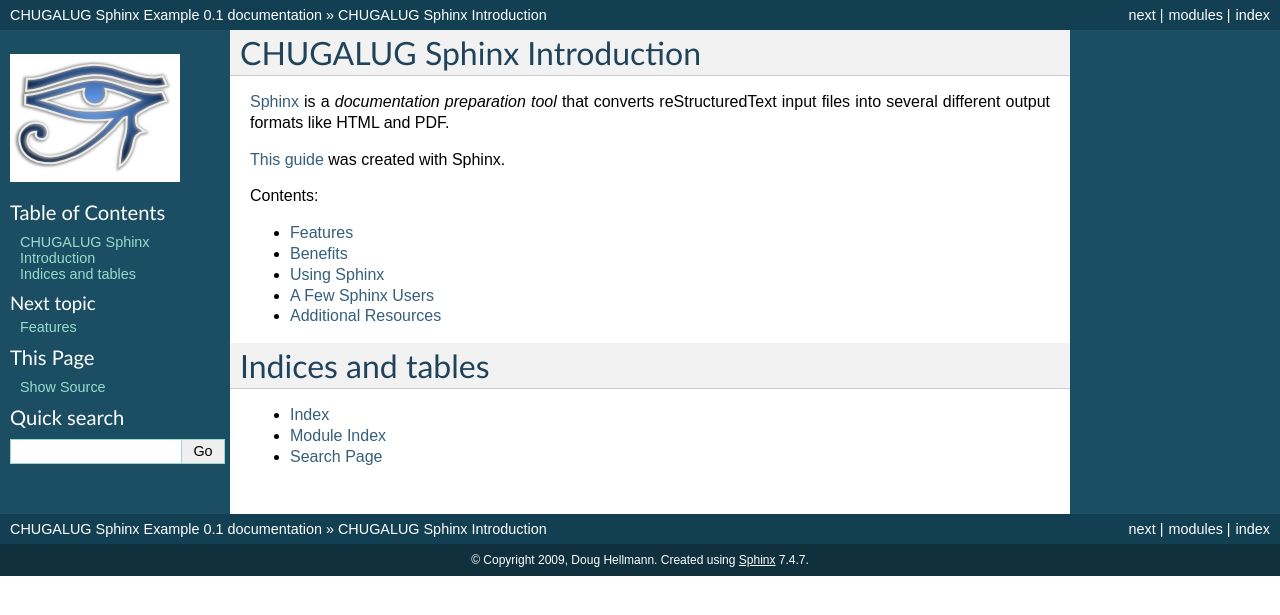
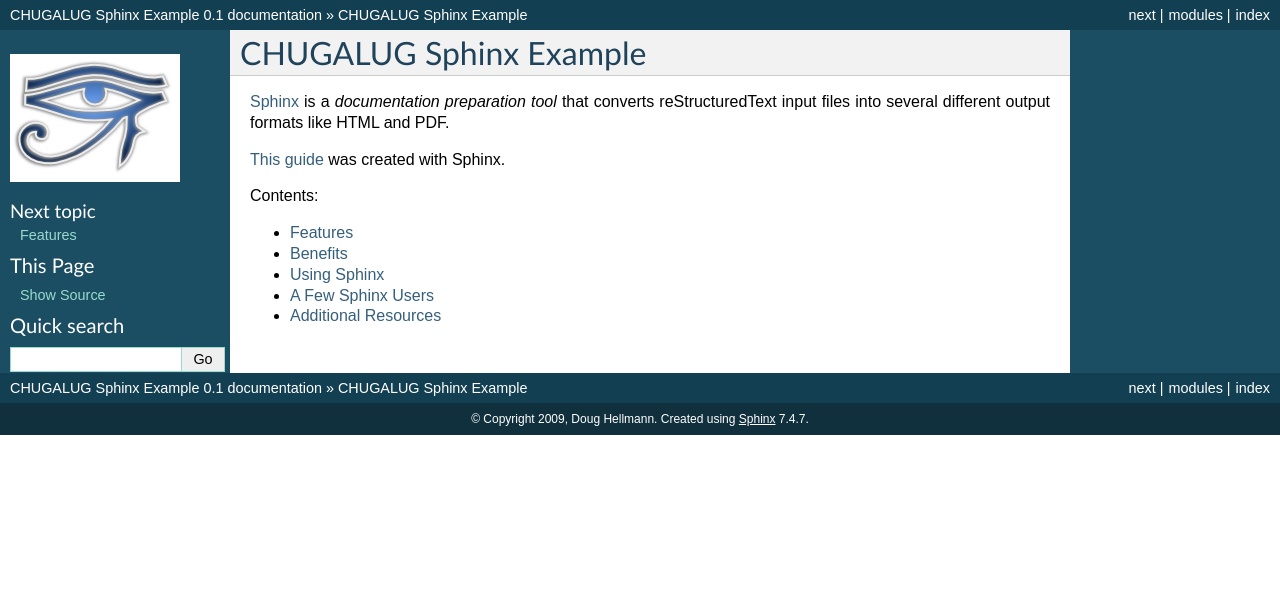
Before and after one commit to dhellmann/presentation-chugalug-sphinx-intro, a Sphinx documentation site: the page built from source/index.rst, in a window 1280 px wide. Shown: the top 615 px of the page. Built offline with Sphinx 7.4.7, drawn with Linux system fonts in a browser that asks for light colours; pages that are not in the unit, such as notebooks, are missing from menus.

Commit message:
fix pdf output name and title; tweak cross-reference page

```diff
--- a/source/conf.py
+++ b/source/conf.py
@@ -159,7 +159,7 @@
 #html_file_suffix = ''
 
 # Output file base name for HTML help builder.
-htmlhelp_basename = 'PyATLSphinxExampledoc'
+htmlhelp_basename = 'ChugalugSphinxExampledoc'
 
 
 # -- Options for LaTeX output --------------------------------------------------
@@ -173,7 +173,7 @@
 # Grouping the document tree into LaTeX files. List of tuples
 # (source start file, target name, title, author, documentclass [howto/manual]).
 latex_documents = [
-  ('index', 'PyATLSphinxExample.tex', u'PyATL Sphinx Example Documentation',
+  ('index', 'ChugalugSphinxExample.tex', u'CHUGALUG Sphinx Example',
    u'Doug Hellmann', 'manual', True),
 ]
 
--- a/source/features/auto_index.rst
+++ b/source/features/auto_index.rst
@@ -8,3 +8,4 @@
 - Insert index markers
 - Hyperlinks or cross-references generated in the build
 - See upper right corner for link
+- :ref:`genindex`
--- a/source/features/module_index.rst
+++ b/source/features/module_index.rst
@@ -7,3 +7,4 @@
     single: index; source code
 
 - Modules automatically indexed
+- :ref:`modindex`
--- a/source/features/output_formats.rst
+++ b/source/features/output_formats.rst
@@ -1,3 +1,5 @@
+.. _output-formats:
+
 ##############
 Output Formats
 ##############
@@ -10,9 +12,10 @@
 - HTML
    - Themes
    - Templates (Jinja2)
-   - Built-in search
+   - Built-in :ref:`search`
    - Navigation links
 - PDF
    - via LaTeX, for now
    - config options
    - stylesheet
+   - `PDF of this presentation <http://www.doughellmann.com/docs/chugalug-sphinx-intro/ChugalugSphinxExample.pdf>`_
--- a/source/index.rst
+++ b/source/index.rst
@@ -3,8 +3,8 @@
    You can adapt this file completely to your liking, but it should at least
    contain the root `toctree` directive.
 
-CHUGALUG Sphinx Introduction
-============================
+CHUGALUG Sphinx Example
+=======================
 
 Sphinx_ is a *documentation preparation tool* that converts reStructuredText input files into several different output formats like HTML and PDF.
 
@@ -22,12 +22,4 @@
    users
    resources
 
-
-Indices and tables
-==================
-
-* :ref:`genindex`
-* :ref:`modindex`
-* :ref:`search`
-
 .. _Sphinx: http://sphinx.pocoo.org/
```
Also changed, not shown: source/features/footnotes.rst (+5 -3 lines), 1 other file.
